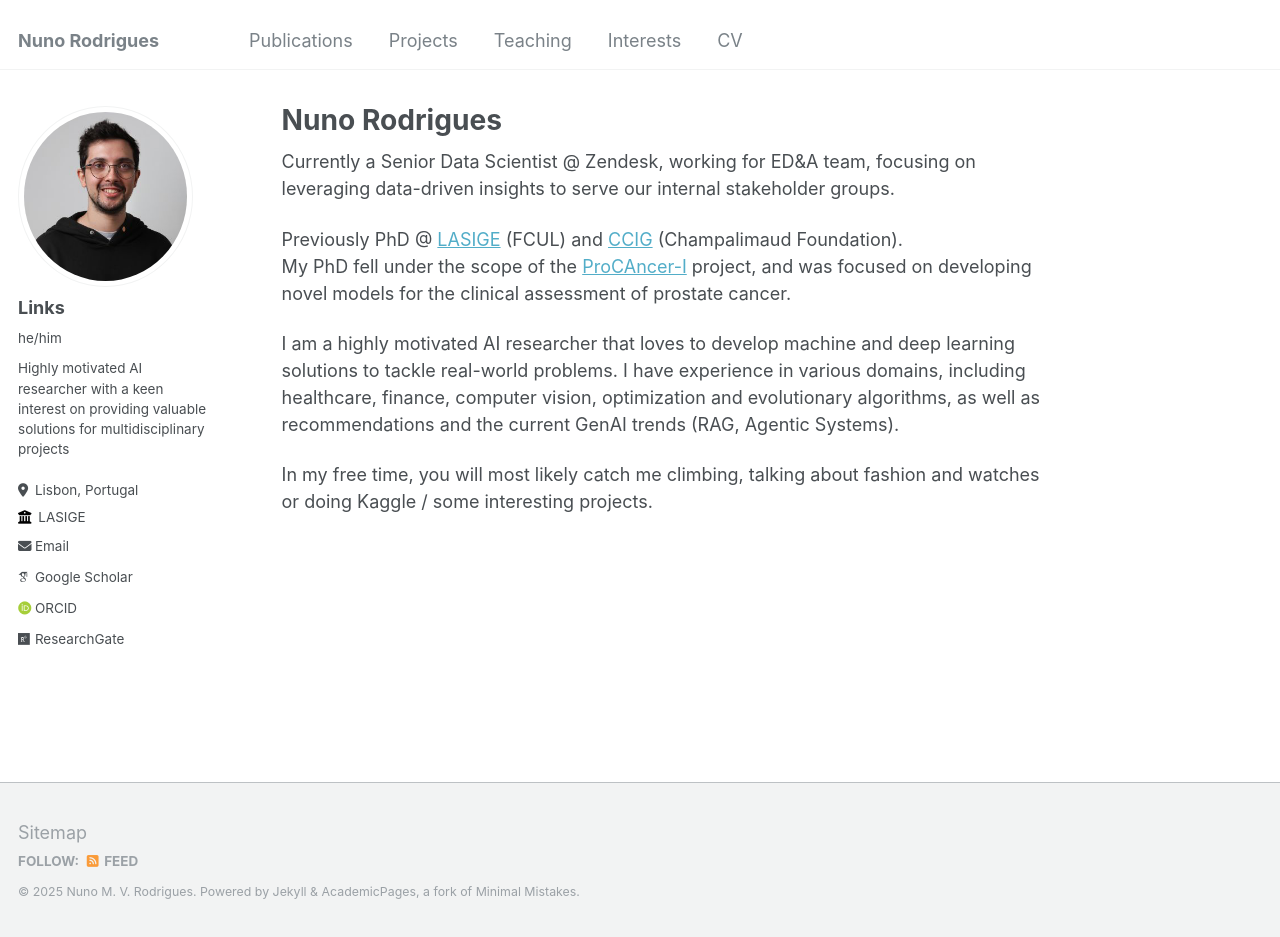
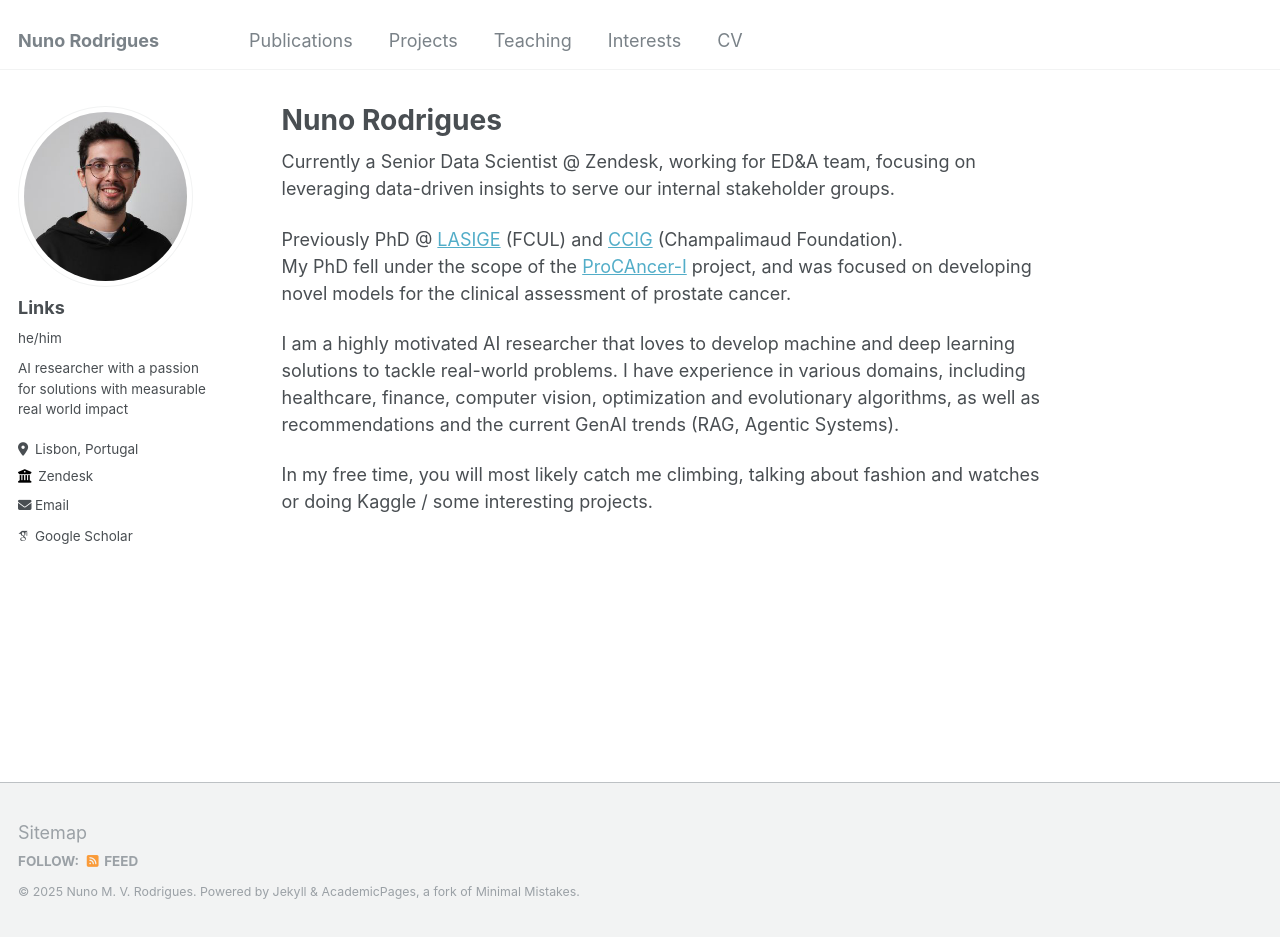
Before and after one commit to NMVRodrigues/NMVRodrigues.github.io, a Jekyll site: the page built from _pages/about.md, in a window 1280 px wide and 937 px high. Built offline with Jekyll 4.4.1, drawn with Linux system fonts in a browser that asks for light colours; some web fonts are replaced.

Commit message:
config updates

```diff
--- a/_config.yml
+++ b/_config.yml
@@ -11,7 +11,7 @@ locale                   : "en-US"
 title                    : "Nuno Rodrigues"
 title_separator          : "-"
 name                     : &name "Nuno M. V. Rodrigues"
-description              : &description "Ai researcher"
+description              : &description "Senior Data Scientist"
 url                      : https://nmvrodrigues.github.io # the base hostname & protocol for your site e.g. "https://mmistakes.github.io"
 baseurl                  : "" # the subpath of your site, e.g. "/blog"
 repository               : "nmvrodrigues.github.io"
@@ -24,20 +24,20 @@ author:
   avatar           : "pfp.png"
   name             : "Links"
   pronouns         : "he/him"
-  bio              : "Highly motivated AI researcher with a keen interest on providing valuable solutions for multidisciplinary projects"
+  bio              : "AI researcher with a passion for solutions with measurable real world impact"
   location         : "Lisbon, Portugal"
-  employer         : "LASIGE"
+  employer         : "Zendesk"
   uri              : # URL
   email            : "nuno.mvrodrigues1@gmail.com"
 
   # Academic websites
   arxiv            : # URL - Update with the correct link to your profile
   googlescholar    : "https://scholar.google.pt/citations?user=Bo0AfbkAAAAJ&hl=en#"
-  impactstory      : # URL
-  orcid            : "http://orcid.org/my-orcid?orcid=0000-0001-5312-8276"
-  semantic         : # URL
-  pubmed           : #
-  researchgate     : "https://www.researchgate.net/profile/Nuno-Rodrigues-20"
+  #impactstory      : # URL
+  #orcid            : "http://orcid.org/my-orcid?orcid=0000-0001-5312-8276"
+  #semantic         : # URL
+  #pubmed           : #
+  #researchgate     : "https://www.researchgate.net/profile/Nuno-Rodrigues-20"
 
   # Repositories and software development
   bitbucket        : # Username - Update with your username on the site
```
